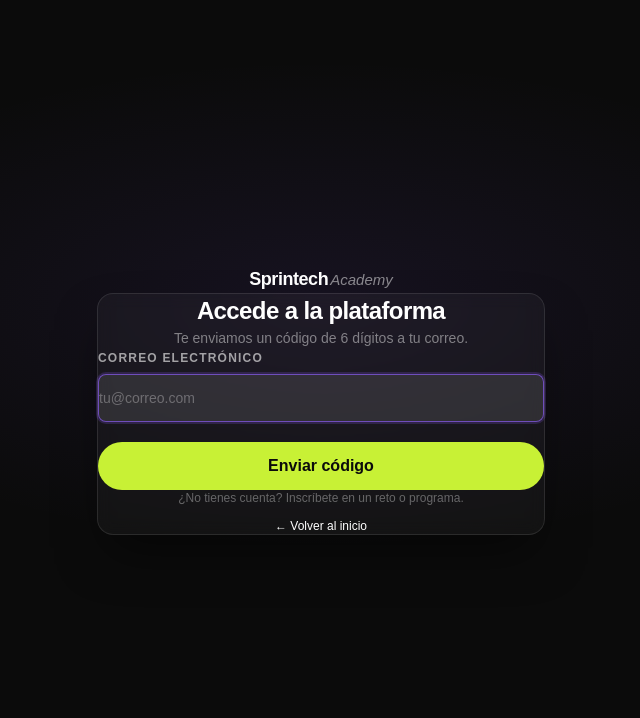
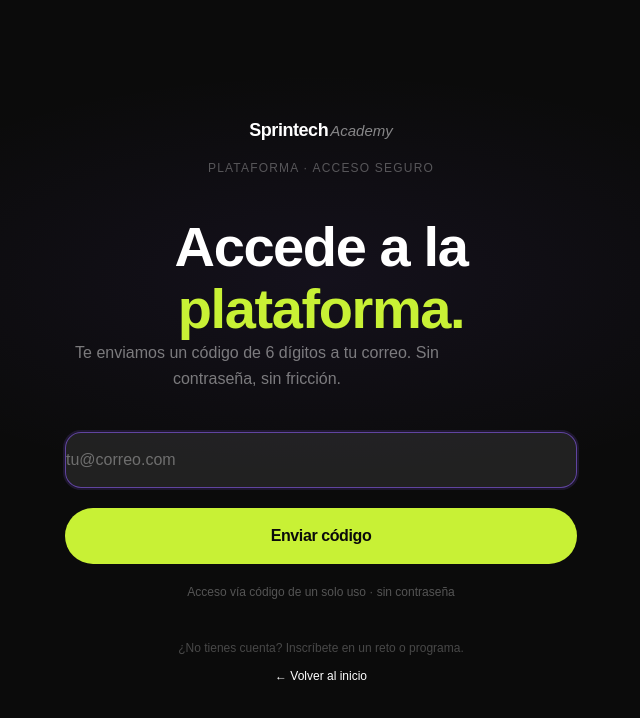
Before and after one commit to SprintechAcademy/SprintechAcademy, a Next.js app: page /login in a window 1280 px wide. Shown: the top 718 px of the page, without its empty margins (319-959 px from the left). Built offline with nearby package versions, Linux system fonts and the light colour scheme.

Commit message:
redesign login: open layout, large heading, pill inputs, no card — inspired by lab10 aesthetic

```diff
--- a/app/(auth)/login/page.tsx
+++ b/app/(auth)/login/page.tsx
@@ -3,8 +3,6 @@
 import { Suspense, useState } from 'react'
 import { useRouter, useSearchParams } from 'next/navigation'
 import { Logo } from '@/components/platform/Logo'
-import { Button } from '@/components/ui/Button'
-import { Input } from '@/components/ui/Input'
 
 function LoginForm() {
   const router = useRouter()
@@ -38,93 +36,117 @@
   }
 
   return (
-    <>
-      {/* Success banner (post-payment) */}
+    <div className="flex flex-col gap-5">
+      {/* Post-payment banner */}
       {enrolled && (
-        <div className="mb-6 px-4 py-3 rounded-lg bg-lime/10 border border-lime/25 text-sm text-lime text-center leading-snug">
+        <div className="px-5 py-3 rounded-2xl bg-lime/10 border border-lime/20 text-sm text-lime text-center leading-snug">
           ¡Pago exitoso! Ingresa tu correo para acceder.
         </div>
       )}
 
-      {/* Heading block */}
-      <div className="mb-8 text-center">
-        <h1 className="text-2xl font-bold text-white tracking-tight leading-snug mb-2">
-          Accede a la plataforma
-        </h1>
-        <p className="text-sm text-white/45 leading-relaxed">
-          Te enviamos un código de 6 dígitos a tu correo.
-        </p>
-      </div>
-
-      {/* Form */}
-      <form onSubmit={handleSubmit} className="flex flex-col gap-5">
-        <Input
+      {/* Email input */}
+      <div className="flex flex-col gap-2">
+        <input
           type="email"
-          label="Correo electrónico"
           placeholder="tu@correo.com"
           value={email}
           onChange={e => setEmail(e.target.value)}
           required
           autoFocus
+          className="w-full h-14 bg-white/[0.06] border border-white/10 rounded-2xl px-5 text-white placeholder:text-white/35 text-base transition-all duration-200 outline-none focus:border-purple/60 focus:bg-white/[0.09] focus:ring-2 focus:ring-purple/15"
         />
+        {error && (
+          <p className="text-sm text-red-400 px-1">{error}</p>
+        )}
+      </div>
 
-        {error && (
-          <p className="text-sm text-red-400 text-center -mt-1">{error}</p>
+      {/* CTA */}
+      <button
+        type="submit"
+        disabled={loading}
+        className="w-full h-14 rounded-full bg-lime text-carbon font-bold text-base tracking-tight hover:brightness-105 active:scale-[0.98] transition-all duration-200 disabled:opacity-60 disabled:cursor-not-allowed flex items-center justify-center gap-2"
+      >
+        {loading ? (
+          <>
+            <span className="w-4 h-4 border-2 border-carbon/30 border-t-carbon rounded-full animate-spin" />
+            Enviando...
+          </>
+        ) : (
+          'Enviar código'
         )}
+      </button>
 
-        <Button
-          type="submit"
-          variant="lime"
-          size="lg"
-          loading={loading}
-          className="w-full h-12 hover:brightness-110 transition-all duration-200"
-        >
-          Enviar código
-        </Button>
-      </form>
-
-      {/* Footer links */}
-      <div className="mt-8 flex flex-col items-center gap-3">
-        <p className="text-xs text-white/35">
-          ¿No tienes cuenta? Inscríbete en un reto o programa.
-        </p>
-        <a
-          href="/"
-          className="text-xs text-white/30 hover:text-white/60 transition-colors duration-200"
-        >
-          ← Volver al inicio
-        </a>
-      </div>
-    </>
+      {/* Helper */}
+      <p className="text-xs text-white/30 text-center">
+        Acceso vía código de un solo uso · sin contraseña
+      </p>
+    </div>
   )
 }
 
 export default function LoginPage() {
   return (
-    <div className="relative min-h-screen flex flex-col items-center justify-center px-4 py-16 bg-carbon overflow-hidden">
+    <div className="relative min-h-screen flex flex-col items-center justify-center px-6 py-20 bg-carbon overflow-hidden">
 
-      {/* Subtle purple radial glow */}
+      {/* Ambient glow */}
       <div
         aria-hidden
         className="pointer-events-none absolute inset-0"
         style={{
           background:
-            'radial-gradient(ellipse 65% 45% at 50% 38%, rgba(139,92,246,0.09) 0%, transparent 68%)',
+            'radial-gradient(ellipse 60% 40% at 50% 35%, rgba(139,92,246,0.07) 0%, transparent 65%)',
         }}
       />
 
-      <div className="relative w-full max-w-md">
+      <div className="relative w-full max-w-lg flex flex-col gap-10">
 
-        {/* Logo */}
-        <div className="flex justify-center mb-10">
+        {/* Logo + eyebrow */}
+        <div className="flex flex-col items-center gap-4">
           <Logo href="/" />
+          <p
+            className="text-xs tracking-widest uppercase text-white/30 font-medium"
+            style={{ fontFamily: 'var(--font-syne)' }}
+          >
+            Plataforma · Acceso seguro
+          </p>
         </div>
 
-        {/* Card */}
-        <div className="rounded-2xl border border-white/10 bg-white/[0.035] backdrop-blur-sm px-10 py-10 shadow-2xl shadow-black/50">
-          <Suspense>
+        {/* Heading */}
+        <div className="text-center">
+          <h1
+            className="font-bold tracking-tight leading-[1.1] mb-4"
+            style={{ fontSize: 'clamp(2.2rem, 6vw, 3.5rem)' }}
+          >
+            <span className="text-white">Accede a la{' '}</span>
+            <span className="text-lime">plataforma.</span>
+          </h1>
+          <p className="text-base text-white/45 leading-relaxed max-w-sm mx-auto">
+            Te enviamos un código de 6 dígitos a tu correo. Sin contraseña, sin fricción.
+          </p>
+        </div>
+
+        {/* Form */}
+        <Suspense>
+          <form onSubmit={e => {
+            e.preventDefault()
+            const form = e.currentTarget
+            form.dispatchEvent(new Event('submit-inner', { bubbles: true }))
+          }}>
             <LoginForm />
-          </Suspense>
+          </form>
+        </Suspense>
+
+        {/* Footer */}
+        <div className="flex flex-col items-center gap-3">
+          <p className="text-xs text-white/25">
+            ¿No tienes cuenta? Inscríbete en un reto o programa.
+          </p>
+          <a
+            href="/"
+            className="text-xs text-white/25 hover:text-white/55 transition-colors duration-200"
+          >
+            ← Volver al inicio
+          </a>
         </div>
 
       </div>
```
